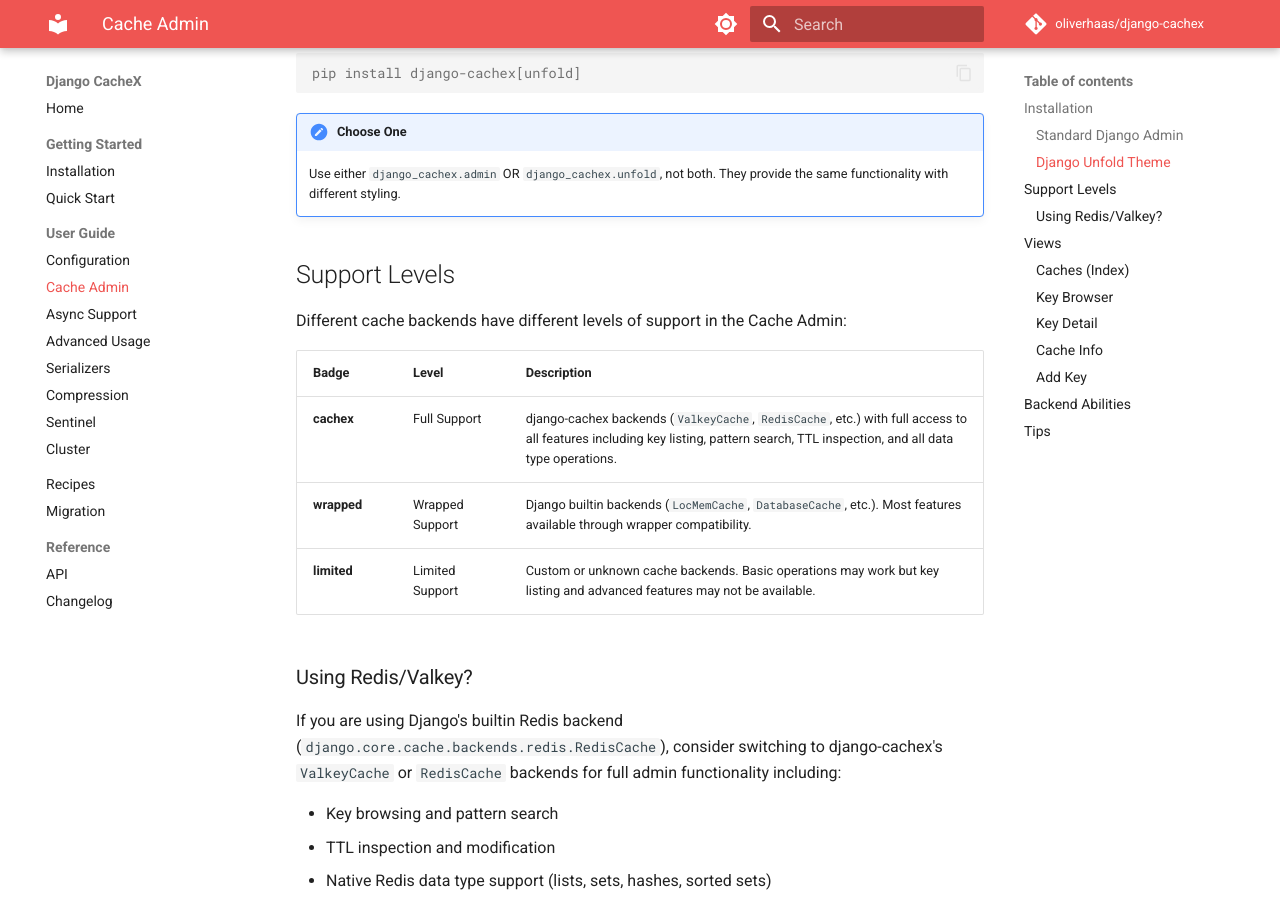
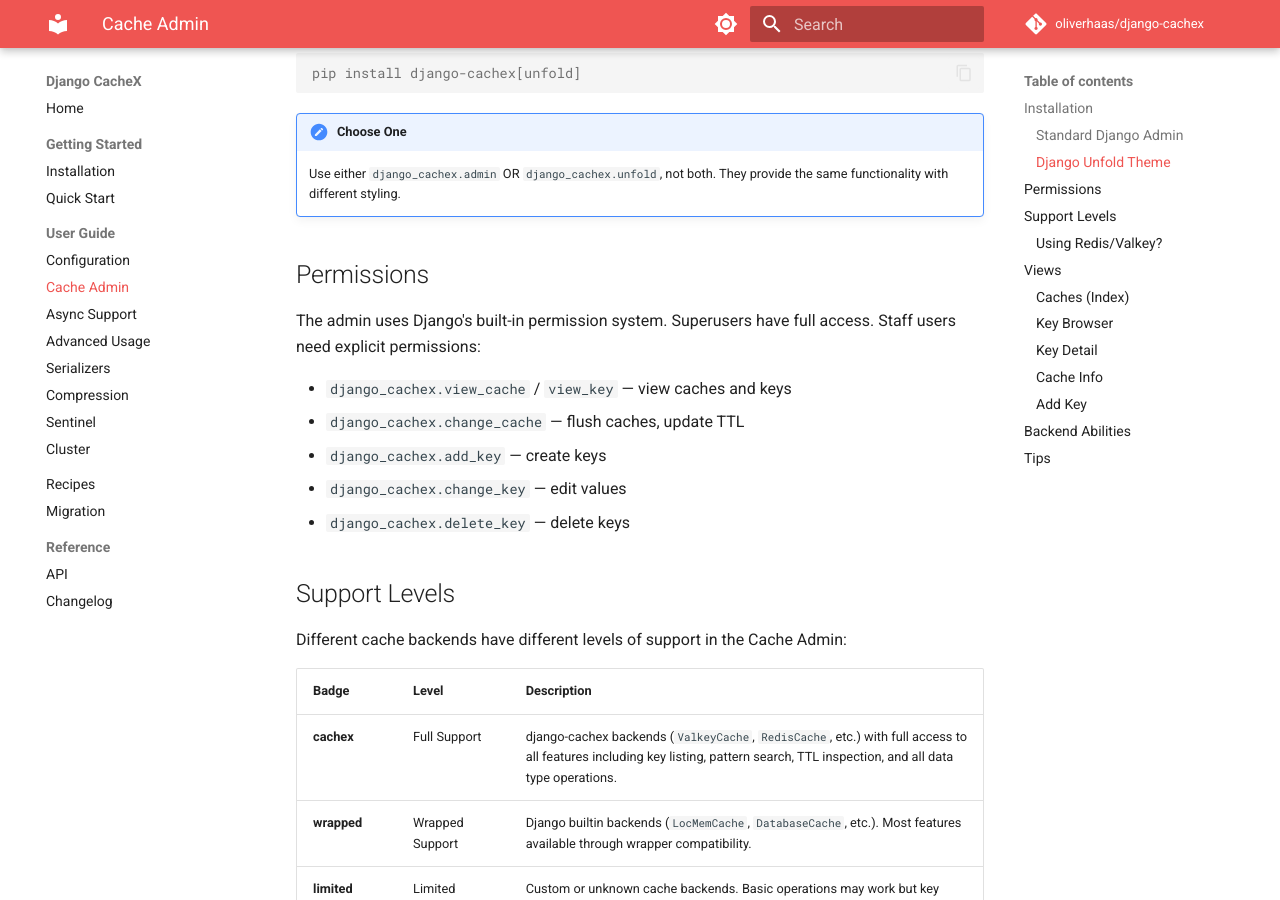
Before and after one commit to oliverhaas/django-cachex, an MkDocs documentation site: the page built from docs/user-guide/admin.md, in a window 1280 px wide and 900 px high, scrolled down 928 px. Built offline with MkDocs 1.6.1 and Material for MkDocs 9.7.7, drawn with Linux system fonts in a browser that asks for light colours; comment, search, counter and statistics services are not loaded; the version menu is left out.

Commit message:
chore: bump version to 0.2.0 with changelog and docs for permissions

```diff
--- a/docs/user-guide/admin.md
+++ b/docs/user-guide/admin.md
@@ -44,6 +44,16 @@
 !!! note "Choose One"
     Use either `django_cachex.admin` OR `django_cachex.unfold`, not both.
     They provide the same functionality with different styling.
+
+## Permissions
+
+The admin uses Django's built-in permission system. Superusers have full access. Staff users need explicit permissions:
+
+- `django_cachex.view_cache` / `view_key` — view caches and keys
+- `django_cachex.change_cache` — flush caches, update TTL
+- `django_cachex.add_key` — create keys
+- `django_cachex.change_key` — edit values
+- `django_cachex.delete_key` — delete keys
 
 ## Support Levels
 
--- a/pyproject.toml
+++ b/pyproject.toml
@@ -1,6 +1,6 @@
 [project]
 name = "django-cachex"
-version = "0.1.0"
+version = "0.2.0"
 description = "Full featured Valkey and Redis cache backend for Django"
 readme = "README.md"
 license = { text = "MIT" }
```
Also changed, not shown: docs/reference/changelog.md (+8 -0 lines), 1 other file.
